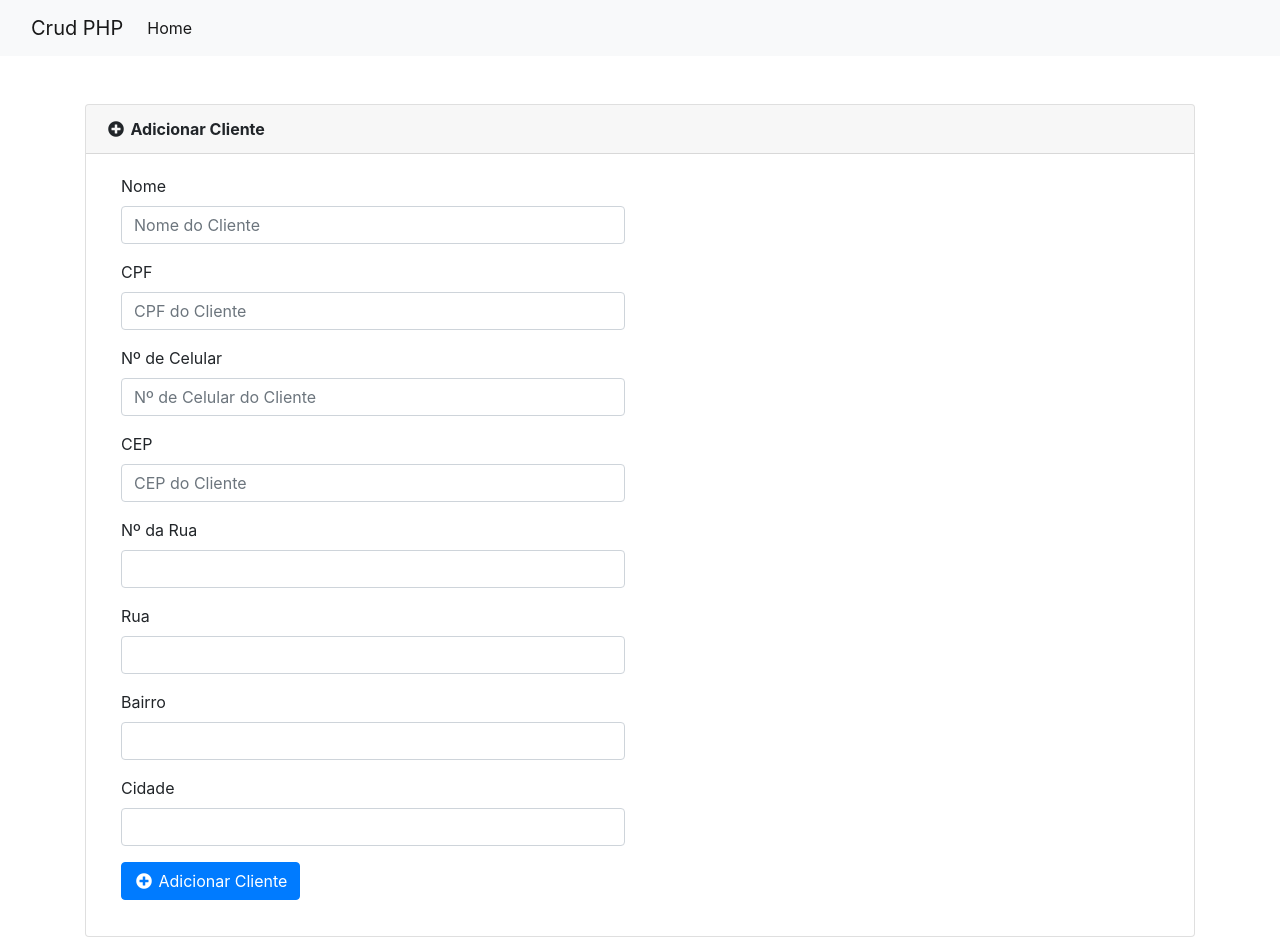
After one commit to lucashenriqueslima/project_test, a PHP site: page /project_teste/add in a window 1280 px wide. The commit adds this page. Run offline with PHP 8.4, Linux system fonts and the light colour scheme; some libraries are stand-ins or nearby versions.

Commit message:
Added Form

```diff
--- a/index.php
+++ b/index.php
@@ -9,10 +9,10 @@ use Source\Router;
 $router = new Router();
 
 /**
- * Web
+ * App
  */
 $router->get("/",  "App:home");
-
+$router->get("/add", "App:add");
 
 // /**
 //  * Auth Web
--- a/source/Config.php
+++ b/source/Config.php
@@ -14,7 +14,7 @@ define("VIEWSPATH", dirname(__DIR__, 1)."/views/themes",);
 define("DATABASE", [
     "host"=>"localhost",
     "port"=>"3306",
-    "name"=>"matics2",
+    "name"=>"crud-php",
     "username"=>"root",
     "passwd"=>"",
 ]);
--- a/source/Controllers/App.php
+++ b/source/Controllers/App.php
@@ -2,10 +2,10 @@
 
     namespace Source\Controllers;
 
+use Source\Models\Clients;
+
     class App extends Controller
     {
-
-
 
         public function __construct()
         {
@@ -14,8 +14,20 @@
 
         public function home()
         {
+
+            $clients = (new Clients())->getClients();
+
             parent::render("/home", [
                 "title" => site('name')."Home",
+                "clients" => $clients,
+            ]);
+
+        }
+
+        public function add()
+        {
+            parent::render("/add", [
+                "title" => site('name')."Adicionar Cliente",
             ]);
         }
 
--- a/source/Db.php
+++ b/source/Db.php
@@ -7,11 +7,10 @@
 
 		private static $pdo;
 
-
 		public static function connect(){
 		if(self::$pdo == null){
 				try{
-				self::$pdo = new \PDO('mysql:host=localhost;dbname=matics2','root','Banana123432',array(\PDO::MYSQL_ATTR_INIT_COMMAND => "SET NAMES utf8"));
+				self::$pdo = new \PDO('mysql:host='.DATABASE["host"].';dbname='.DATABASE["name"].'',''.DATABASE["username"].'',''.DATABASE["passwd"].'',array(\PDO::MYSQL_ATTR_INIT_COMMAND => "SET NAMES utf8"));
 				self::$pdo->setAttribute(\PDO::ATTR_ERRMODE,\PDO::ERRMODE_EXCEPTION);
 				}catch(Exception $e){
 					echo 'Erro ao conectar';
--- /dev/null
+++ b/views/assets/js/alert_config.js
@@ -0,0 +1,18 @@
+const Toast = Swal.mixin({
+    toast: true,
+    position: 'top-end',
+    showConfirmButton: false,
+    timer: 3000,
+    timerProgressBar: true,
+    didOpen: (toast) => {
+      toast.addEventListener('mouseenter', Swal.stopTimer)
+      toast.addEventListener('mouseleave', Swal.resumeTimer)
+    }
+  })
+
+  function alert(icon, title){
+    Toast.fire({
+        icon: icon,
+        title: title
+      })
+  }
--- a/views/themes/_app_template.php
+++ b/views/themes/_app_template.php
@@ -8,6 +8,17 @@
     <link rel="stylesheet" href="https://stackpath.bootstrapcdn.com/bootstrap/4.2.1/css/bootstrap.min.css" integrity="sha384-GJzZqFGwb1QTTN6wy59ffF1BuGJpLSa9DkKMp0DgiMDm4iYMj70gZWKYbI706tWS" crossorigin="anonymous">
     <link rel="stylesheet" href="https://use.fontawesome.com/releases/v5.6.3/css/all.css" integrity="sha384-UHRtZLI+pbxtHCWp1t77Bi1L4ZtiqrqD80Kn4Z8NTSRyMA2Fd33n5dQ8lWUE00s/" crossorigin="anonymous">
     <title><?=$title?></title>
+
+    <script
+  src="https://code.jquery.com/jquery-3.6.0.js"
+  integrity="sha256-H+K7U5CnXl1h5ywQfKtSj8PCmoN9aaq30gDh27Xc0jk="
+  crossorigin="anonymous"></script>
+
+  <script src="https://cdnjs.cloudflare.com/ajax/libs/jquery.mask/1.14.16/jquery.mask.min.js"></script>
+
+  <script src="//cdn.jsdelivr.net/npm/sweetalert2@11"></script>
+  <script src=<?=asset("js/alert_config.js")?>></script>
+
 </head>
 
 <body>
--- /dev/null
+++ b/views/themes/add.php
@@ -0,0 +1,171 @@
+<div class="container mt-5">
+    <div class="card">
+        <div class="card-header"><i class="fa fa-fw fa-plus-circle"></i> <strong>Adicionar Cliente</strong></div>
+        <div class="card-body">
+            <div class="col-sm-6">
+
+
+                <form method="post" action="src/req_add_tipo_produtos.php">
+
+                    <div class="form-group">
+
+                        <label>Nome</label>
+
+                        <input type="text" name="descricao" id="descricao" class="form-control"
+                            placeholder="Nome do Cliente" required>
+
+                    </div>
+
+                    <div class="form-group">
+                        <label>CPF</label>
+                        <input type="" name="cpf" id="cpf" class="form-control" placeholder="CPF do Cliente" required>
+                    </div>
+
+                    <div class="form-group">
+
+                        <label>Nº de Celular</label>
+
+                        <input type="text" name="cell_number" id="cell_number" class="form-control"
+                            placeholder="Nº de Celular do Cliente" required>
+
+                    </div>
+
+                    <div class="form-group">
+
+                        <label>CEP</label>
+
+                        <input type="text" name="cep" id="cep" class="form-control"
+                            placeholder="CEP do Cliente" required>
+
+                    </div>
+
+                    <div class="form-group">
+
+                        <label>Nº da Rua</label>
+
+                        <input type="text" name="street_number" id="street_number" class="form-control"
+                             required>
+
+                    </div>
+
+                    <div class="form-group">
+
+                        <label>Rua</label>
+
+                        <input type="text" name="street" id="street" class="form-control"
+                             required>
+
+                    </div>
+
+                    <div class="form-group">
+
+                        <label>Bairro</label>
+
+                        <input type="text" name="neighborhood" id="neighborhood" class="form-control" required>
+
+                    </div>
+
+                    <div class="form-group">
+
+                        <label>Cidade</label>
+
+                        <input type="text" name="city" id="city" class="form-control" required>
+
+                    </div>
+
+
+                    <div class="form-group">
+
+                        <button type="submit" name="submit" value="submit" id="submit" class="btn btn-primary"><i
+                                class="fa fa-fw fa-plus-circle"></i> Adicionar Cliente</button>
+
+                    </div>
+
+                </form>
+
+            </div>
+
+        </div>
+
+    </div>
+
+</div>
+
+<script>
+$('#cpf').mask('000.000.000-00');
+$('#cell_number').mask('(00) 00000-0000');
+$('#cep').mask('00000-000');
+
+
+    document.getElementById("cep").onblur = () => {
+         pesquisacep(document.getElementById("cep").value);
+    }
+
+    function limpa_formulário_cep() {
+            //Limpa valores do formulário de cep.
+            document.getElementById('street').value=("");
+            document.getElementById('neighborhood').value=("");
+            document.getElementById('city').value=("");
+    }
+
+    function meu_callback(conteudo) {
+        if (!("erro" in conteudo)) {
+
+            alert("success", "CEP encontrado.")
+
+            //Atualiza os campos com os valores.
+            document.getElementById('street').value=(conteudo.logradouro);
+            document.getElementById('neighborhood').value=(conteudo.bairro);
+            document.getElementById('city').value=(conteudo.localidade);
+        } //end if.
+        else {
+            //CEP não Encontrado.
+            limpa_formulário_cep();
+            alert("error", "CEP não encontrado.");
+        }
+    }
+
+    function pesquisacep(valor) {
+
+        //Nova variável "cep" somente com dígitos.
+        var cep = valor.replace(/\D/g, '');
+
+        //Verifica se campo cep possui valor informado.
+        if (cep != "") {
+
+            //Expressão regular para validar o CEP.
+            var validacep = /^[0-9]{8}$/;
+
+            //Valida o formato do CEP.
+            if(validacep.test(cep)) {
+
+                //Preenche os campos com "..." enquanto consulta webservice.
+                document.getElementById('street').value="...";
+                document.getElementById('neighborhood').value="...";
+                document.getElementById('city').value="...";
+
+                //Cria um elemento javascript.
+                var script = document.createElement('script');
+
+                //Sincroniza com o callback.
+                script.src = 'https://viacep.com.br/ws/'+ cep + '/json/?callback=meu_callback';
+
+                console.log(script);
+
+                //Insere script no documento e carrega o conteúdo.
+                document.body.appendChild(script);
+
+            } //end if.
+            else {
+                //cep é inválido.
+                limpa_formulário_cep();
+                alert("error", "Formato de CEP inválido.");
+            }
+        } //end if.
+        else {
+            //cep sem valor, limpa formulário.
+            limpa_formulário_cep();
+        }
+    };
+
+    </script>
```
Also changed, not shown: source/Models/Clients.php (added, +13 -0 lines), source/Models/Users.php (deleted, +0 -8 lines), views/themes/home.php (+16 -15 lines).
